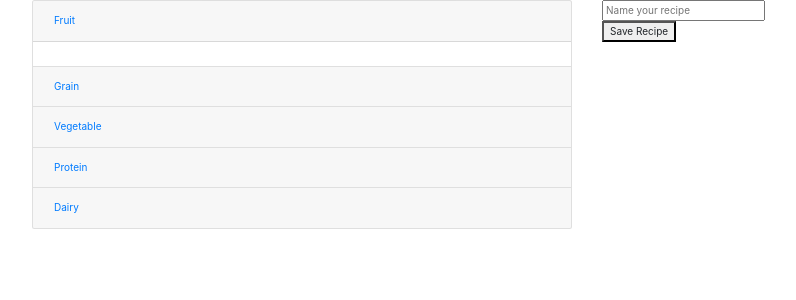
After one commit to cdhollis94/Team_Zero_Three, a Flask app: page /create in a window 1280 px wide, after a click on "Fruit". The commit adds this page. Shown: the top 300 px of the page, without its empty margins (53-849 px from the left). Run offline with Flask 2, Linux system fonts and the light colour scheme; data that the repository does not hold is empty; some libraries are stand-ins or nearby versions.

Commit message:
Added view for creating recipes

```diff
--- /dev/null
+++ b/main_app/templates/create_recipe_view.html
@@ -0,0 +1,117 @@
+{% extends "bootstrap/base.html" %}
+{% block title %}Recipe Builder{% endblock %}
+{% block head %}
+    {{ super() }}
+{% endblock %}
+{% block body %}
+<!-- <h1>okay then</h1>
+<a href="{{ url_for('login_success_bp.load_page') }}">Home</a>
+<a href="{{ url_for('logout_bp.logout') }}">Log Out</a> -->
+<div class="container">
+    <div class="row">
+        <div class="col-md-6">
+            <div class="accordion" id="accordionExample">
+
+                <div class="card">  <!-- Fruit -->
+                    <div class="card-header" id="headingOne">
+                    <h2 class="mb-0">
+                        <button class="btn btn-link btn-block text-left" type="button" data-toggle="collapse" data-target="#collapseOne" aria-expanded="true" aria-controls="collapseOne">
+                        Fruit
+                        </button>
+                    </h2>
+                    </div>
+
+                    <div id="collapseOne" class="collapse" aria-labelledby="headingOne" data-parent="#accordionExample">
+                    <div class="card-body">
+                        {% for fruit in fruit %}
+                            <li><span hidden class="ingredient_id_span">{{ fruit.ing_id }}</span><span>{{ fruit.ing_name }}</span></li>
+                        {% endfor %}
+                    </div>
+                    </div>
+                </div>  <!-- Fruit -->
+
+                <div class="card">  <!-- Grain -->
+                    <div class="card-header" id="headingTwo">
+                    <h2 class="mb-0">
+                        <button class="btn btn-link btn-block text-left collapsed" type="button" data-toggle="collapse" data-target="#collapseTwo" aria-expanded="false" aria-controls="collapseTwo">
+                        Grain
+                        </button>
+                    </h2>
+                    </div>
+                    <div id="collapseTwo" class="collapse" aria-labelledby="headingTwo" data-parent="#accordionExample">
+                    <div class="card-body">
+                        {% for grain in grain %}
+                            <li><span hidden class="ingredient_id_span">{{ grain.ing_id }}</span><span>{{ grain.ing_name }}</span></li>
+                        {% endfor %}
+                    </div>
+                    </div>
+                </div>  <!-- Grain -->
+
+                <div class="card">  <!-- Vegetable -->
+                    <div class="card-header" id="headingThree">
+                    <h2 class="mb-0">
+                        <button class="btn btn-link btn-block text-left collapsed" type="button" data-toggle="collapse" data-target="#collapseThree" aria-expanded="false" aria-controls="collapseThree">
+                        Vegetable
+                        </button>
+                    </h2>
+                    </div>
+                    <div id="collapseThree" class="collapse" aria-labelledby="headingThree" data-parent="#accordionExample">
+                    <div class="card-body">
+                        {% for vegetable in vegetable %}
+                            <li><span hidden class="ingredient_id_span">{{ vegetable.ing_id }}</span><span>{{ vegetable.ing_name }}</span></li>
+                        {% endfor %}
+                    </div>
+                    </div>
+                </div>  <!-- Vegetable -->
+
+                <div class="card">  <!-- Protein -->
+                    <div class="card-header" id="headingFour">
+                    <h2 class="mb-0">
+                        <button class="btn btn-link btn-block text-left collapsed" type="button" data-toggle="collapse" data-target="#collapseFour" aria-expanded="false" aria-controls="collapseFour">
+                        Protein
+                        </button>
+                    </h2>
+                    </div>
+                    <div id="collapseFour" class="collapse" aria-labelledby="headingFour" data-parent="#accordionExample">
+                    <div class="card-body">
+                        {% for protein in protein %}
+                            <li><span hidden class="ingredient_id_span">{{ protein.ing_id }}</span><span>{{ protein.ing_name }}</span></li>
+                        {% endfor %}
+                    </div>
+                    </div>
+                </div>  <!-- Protein -->
+
+                <div class="card">  <!-- Dairy -->
+                    <div class="card-header" id="headingFive">
+                    <h2 class="mb-0">
+                        <button class="btn btn-link btn-block text-left collapsed" type="button" data-toggle="collapse" data-target="#collapseFive" aria-expanded="false" aria-controls="collapseFive">
+                        Dairy
+                        </button>
+                    </h2>
+                    </div>
+                    <div id="collapseFive" class="collapse" aria-labelledby="headingFive" data-parent="#accordionExample">
+                    <div class="card-body">
+                        {% for dairy in dairy %}
+                            <li><span hidden class="ingredient_id_span">{{ dairy.ing_id }}</span><span>{{ dairy.ing_name }}</span></li>
+                        {% endfor %}
+                    </div>
+                    </div>
+                </div>  <!-- Dairy -->
+
+            </div>
+        </div>
+        <!-- Right Column -->
+        <div class="col-md-6">
+            <input type="text" name="recipe_name" id="recipe_name_textbox" placeholder="Name your recipe">
+            <div class="recipe_div"></div>
+            <button id="save_recipe_button">Save Recipe</button>
+        </div>
+    </div>
+</div>
+
+<link rel="stylesheet" href="https://cdn.jsdelivr.net/npm/bootstrap@4.5.3/dist/css/bootstrap.min.css" integrity="sha384-TX8t27EcRE3e/ihU7zmQxVncDAy5uIKz4rEkgIXeMed4M0jlfIDPvg6uqKI2xXr2" crossorigin="anonymous">
+<script src="https://code.jquery.com/jquery-3.5.1.slim.min.js" integrity="sha384-DfXdz2htPH0lsSSs5nCTpuj/zy4C+OGpamoFVy38MVBnE+IbbVYUew+OrCXaRkfj" crossorigin="anonymous"></script>
+<script src="https://cdn.jsdelivr.net/npm/bootstrap@4.5.3/dist/js/bootstrap.bundle.min.js" integrity="sha384-ho+j7jyWK8fNQe+A12Hb8AhRq26LrZ/JpcUGGOn+Y7RsweNrtN/tE3MoK7ZeZDyx" crossorigin="anonymous"></script>
+
+<script src="{{ url_for('static', filename='js/create_recipe.js') }}"></script>
+{% endblock %}
--- a/main_app/templates/index_view.html
+++ b/main_app/templates/index_view.html
@@ -5,5 +5,6 @@
 {% endblock %}
 {% block body %}
 <h1>Welcome {{username}}</h1>
+<a href="{{ url_for('create_recipe_bp.load_recipe_builder') }}">Create a Recipe</a>
 <a href="{{ url_for('logout_bp.logout') }}">Log Out</a>
 {% endblock %}
```
